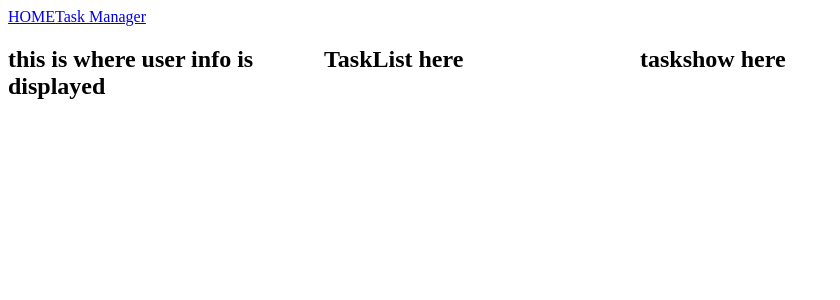
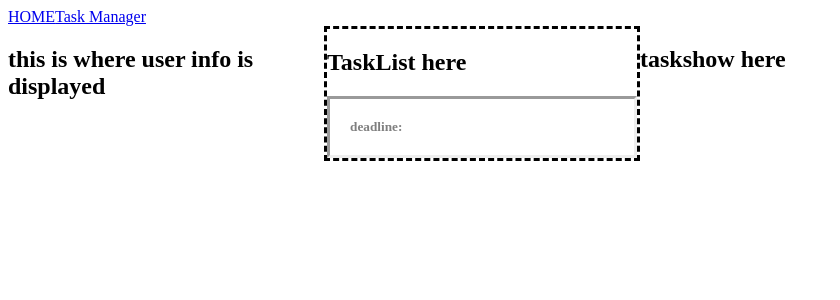
Before and after one commit to Rasvk/taskmanager-nuxt, a Nuxt app: page /TaskManager in a window 1280 px wide. Shown: the top 300 px of the page, without its empty margins (0-840 px from the left). Built offline with nearby package versions, Linux system fonts and the light colour scheme; data requests are answered from the project's data file.

Commit message:
some styling and API calls

```diff
--- /dev/null
+++ b/components/TaskCard.vue
@@ -0,0 +1,42 @@
+<template>
+  <div>
+    <h4 class="title">{{ task.title }}</h4>
+    <h5 class="shade">deadline: {{ task.deadlineDate }}</h5>
+  </div>
+</template>
+
+<script>
+export default {
+  props: {
+    // eslint-disable-next-line vue/require-default-prop
+    task: Object
+  },
+  computed: {
+    parsedDate() {
+      const eventDate = new Date(this.event.date)
+      return eventDate.toDateString()
+    }
+  }
+}
+</script>
+
+<style scoped>
+div {
+  padding: 20px;
+  transition: all 0.3s linear;
+  cursor: pointer;
+}
+div:hover {
+  transform: scale(1.01);
+  box-shadow: 0 3px 12px 0 rgba(0, 0, 0, 0.2), 0 1px 15px 0 rgba(0, 0, 0, 0.19);
+}
+.title {
+  margin: 0 auto;
+  color: black;
+}
+
+.shade {
+  margin: 0 auto;
+  color: rgb(0, 0, 0, 0.5);
+}
+</style>
--- a/components/TaskList.vue
+++ b/components/TaskList.vue
@@ -1,11 +1,33 @@
 <template>
-  <div>
+  <div class="task-list">
     <h2>TaskList here</h2>
+    <task-card
+      v-for="(task, index) in tasks"
+      :key="index"
+      :task="task"
+      :data-index="index"
+      class="card"
+    />
   </div>
 </template>
 
 <script>
-export default {}
+import { mapState } from 'vuex'
+import TaskCard from './TaskCard.vue'
+export default {
+  components: { TaskCard },
+  computed: mapState({
+    tasks: (state) => state.task.tasks
+  })
+}
 </script>
 
-<style scoped></style>
+<style scoped>
+.task-list {
+  box-sizing: border-box;
+  border-style: dashed;
+}
+.card {
+  border-style: inset;
+}
+</style>
--- a/layouts/default.vue
+++ b/layouts/default.vue
@@ -9,7 +9,7 @@
 import NavBar from '~/components/NavBar.vue'
 export default {
   components: {
-    NavBar,
+    NavBar
   },
   head() {
     return {
@@ -19,16 +19,27 @@ export default {
           hid: 'description',
           name: 'description',
           content:
-            'Where you can find all the events taking place in your neighborhood',
-        },
-      ],
+            'Where you can find all the events taking place in your neighborhood'
+        }
+      ]
     }
-  },
+  }
 }
 </script>
 <style>
-#id {
+#app {
   width: 100%;
   height: 100%;
+  box-sizing: border-box;
+}
+input,
+textarea {
+  box-sizing: border-box;
+  border: solid 1px rgba(0, 0, 0, 0.4);
+}
+textarea {
+  width: 100%;
+  overflow: auto;
+  font-size: 20px;
 }
 </style>
--- a/pages/TaskManager.vue
+++ b/pages/TaskManager.vue
@@ -9,16 +9,32 @@
 </template>
 
 <script>
+import { mapState } from 'vuex'
 import TaskList from '../components/TaskList.vue'
 import TaskShow from '../components/TaskShow.vue'
 import UserProfile from '../components/UserProfile.vue'
 export default {
   components: { UserProfile, TaskList, TaskShow },
+
+  async fetch({ store, error }) {
+    try {
+      await store.dispatch('task/fetchTasks')
+      // await store.dispatch('user/fetchUser')
+    } catch (e) {
+      error({
+        statusCode: 503,
+        message: 'Unable to fetch events at this time. Please try again.'
+      })
+    }
+  },
   head() {
     return {
       title: 'Task Manager'
     }
-  }
+  },
+  computed: mapState({
+    events: (state) => state.events.events
+  })
 }
 </script>
 
--- a/services/TaskService.js
+++ b/services/TaskService.js
@@ -20,5 +20,8 @@ export default {
   },
   deleteTask(task) {
     return apiClient.delete(`/tasks/${task.id}`)
+  },
+  getUser(id) {
+    return apiClient.get('/users/' + id)
   }
 }
--- a/store/task.js
+++ b/store/task.js
@@ -1,3 +1,5 @@
+import TaskService from '~/services/TaskService.js'
+
 export const state = () => ({
   task: {},
   tasks: [],
@@ -31,9 +33,16 @@ export const actions = {
   /* deleteing a task */
   deleteTask({ commit }, task) {},
   /* fetching all tasks */
-  fetchTasks({ commit }) {},
-  /* fetch task by id */
-  fetchTask({ commit, getters, state }, id) {},
+  fetchTasks({ commit }) {
+    return TaskService.getTasks().then((response) => {
+      commit('SET_TASKS', response.data)
+    })
+  },
+  fetchTask({ commit }, id) {
+    return TaskService.getTask(id).then((response) => {
+      commit('SET_TASKS', response.data)
+    })
+  },
   /* set task */
   setTask({ commit, getters }, id) {}
 }
--- a/store/user.js
+++ b/store/user.js
@@ -1,3 +1,4 @@
+import TaskService from '~/services/TaskService.js'
 export const state = () => ({
   user: {}
 })
@@ -9,7 +10,15 @@ export const mutations = {
 }
 
 export const actions = {
-  fetchUser({ commit }, id) {}
+  fetchUser({ commit }, id) {
+    return TaskService.getUser(id).then((response) => {
+      commit('SET_USER', response.data)
+    })
+  }
 }
 
-// fetch user
+export const getters = {
+  getUserById: (state) => (id) => {
+    return state.tasks.find((user) => user.id === id)
+  }
+}
```
